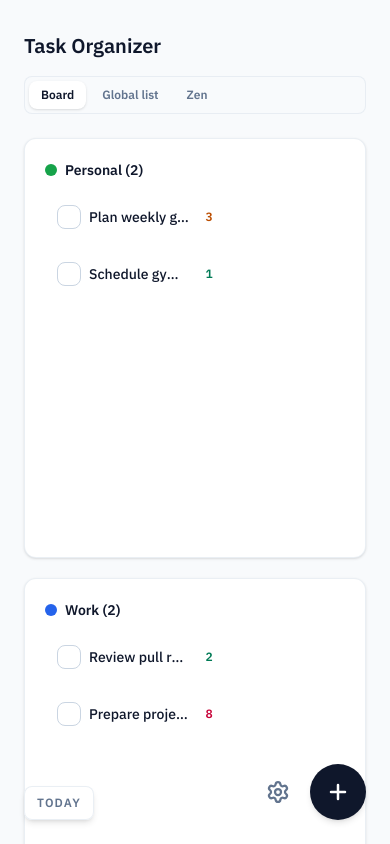
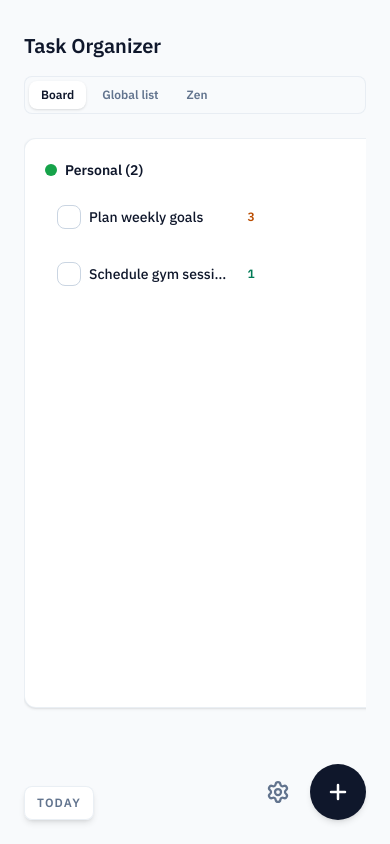
Before and after one commit to charlesferreira/task-management, a React (Vite) app: page /board in a window 390 px wide. Shown: the top 844 px of the page. Built offline with nearby package versions, Linux system fonts and the light colour scheme.

Commit message:
feat: enhance layout and responsiveness of task board and project columns

```diff
--- a/src/App.tsx
+++ b/src/App.tsx
@@ -65,6 +65,7 @@ function App() {
   const activeView: AppView = isAppView(params.view) ? params.view : "board";
   const selectedTaskId = params.taskId ?? null;
   const isZen = activeView === "zen";
+  const isBoard = activeView === "board";
 
   const [filter, setFilter] = useState<"all" | "active" | "completed">(() => {
     const stored = localStorage.getItem("taskOrganizer.filter");
@@ -283,10 +284,16 @@ function App() {
   }, [isZen, navigate, selectedTaskId]);
 
   return (
-    <div className="min-h-screen bg-slate-50 text-slate-900 dark:bg-slate-950 dark:text-slate-100">
+    <div
+      className={`bg-slate-50 text-slate-900 dark:bg-slate-950 dark:text-slate-100 ${
+        isBoard ? "h-screen overflow-hidden" : "min-h-screen"
+      }`}
+    >
       <div
-        className={`group relative flex min-h-screen w-full flex-col ${
-          isZen ? "px-6 py-0" : "gap-6 px-6 py-8"
+        className={`group relative flex w-full flex-col ${
+          isZen ? "min-h-screen px-6 py-0" : "gap-6 px-6 py-8"
+        } ${
+          isBoard ? "h-full overflow-hidden" : "min-h-screen"
         }`}
       >
         {isZen ? (
@@ -346,7 +353,7 @@ function App() {
           </header>
         )}
 
-        <div className={isZen ? "flex flex-1" : ""}>
+        <div className={isZen || isBoard ? "flex flex-1 min-h-0 min-w-0" : ""}>
           {activeView === "zen" ? (
             <ZenView
               rows={zenRows}
--- a/src/components/ProjectBoard.tsx
+++ b/src/components/ProjectBoard.tsx
@@ -10,7 +10,7 @@ import {
 } from "@dnd-kit/core";
 import {
   SortableContext,
-  rectSortingStrategy,
+  horizontalListSortingStrategy,
   sortableKeyboardCoordinates,
   useSortable,
 } from "@dnd-kit/sortable";
@@ -258,10 +258,11 @@ const ProjectBoard = ({
         setActiveProjectId(null);
       }}
     >
-      <div className="grid grid-cols-1 gap-5 md:grid-cols-2 2xl:grid-cols-3">
+      <div className="h-full min-h-0 min-w-0 overflow-x-auto overflow-y-hidden pb-2">
+        <div className="flex h-full min-h-0 w-max items-stretch gap-5 pr-2">
           <SortableContext
             items={orderedProjects.map((project) => project.id)}
-          strategy={rectSortingStrategy}
+            strategy={horizontalListSortingStrategy}
           >
             {orderedProjects.map((project) => {
               const projectTasks = tasks.filter(
@@ -310,6 +311,7 @@ const ProjectBoard = ({
             onUpdateUnassignedProjectName={onUpdateUnassignedProjectName}
           />
         </div>
+      </div>
       <DragOverlay adjustScale={false}>
         {activeTask && activeProject ? (
           <div className="w-70 rounded-lg bg-white shadow-md dark:bg-slate-900">
--- a/src/components/ProjectColumn.tsx
+++ b/src/components/ProjectColumn.tsx
@@ -163,7 +163,7 @@ const ProjectColumn = ({
       ref={setCombinedRef}
       {...headerDragProps?.attributes}
       {...headerDragProps?.listeners}
-      className={`group/column relative flex h-105 flex-col gap-3 rounded-xl border border-slate-200/70 bg-white px-5 pt-5 pb-0 shadow-sm transition dark:border-slate-800/70 dark:bg-slate-900 ${
+      className={`group/column relative flex h-full min-h-0 w-96 shrink-0 flex-col gap-3 rounded-xl border border-slate-200/70 bg-white px-5 pt-5 pb-0 shadow-sm transition dark:border-slate-800/70 dark:bg-slate-900 ${
         isOver
           ? "border-sky-400 bg-sky-50/60 ring-1 ring-sky-400/35 ring-offset-2 ring-offset-slate-50 dark:border-sky-300 dark:bg-sky-900/30 dark:ring-sky-300/35 dark:ring-offset-slate-950"
           : ""
@@ -274,7 +274,7 @@ const ProjectColumn = ({
             items={tasks.map((task) => task.id)}
             strategy={verticalListSortingStrategy}
           >
-            <div className="duration-200˝ flex h-full flex-col gap-2.5 overflow-y-auto pr-1 pb-20 transition-[padding]">
+            <div className="flex h-full min-h-0 flex-col gap-2.5 overflow-y-auto pr-1 pb-20 transition-[padding] duration-200">
               {tasks.map((task) => (
                 <SortableTaskCard
                   key={task.id}
--- a/src/pages/BoardView.tsx
+++ b/src/pages/BoardView.tsx
@@ -86,7 +86,8 @@ const BoardView = ({
   }, [showProjectForm]);
 
   return (
-    <section className="space-y-6 pb-24">
+    <section className="flex h-full min-h-0 min-w-0 flex-col pb-24">
+      <div className="min-h-0 min-w-0 flex-1">
         <ProjectBoard
           projects={projects}
           unassignedProject={unassignedProject}
@@ -106,6 +107,7 @@ const BoardView = ({
           onUpdateProject={onUpdateProject}
           onUpdateUnassignedProjectName={onUpdateUnassignedProjectName}
         />
+      </div>
       {showProjectForm ? (
         <div
           ref={panelRef}
```
Lines whose indentation alone changed are shown as unchanged.
